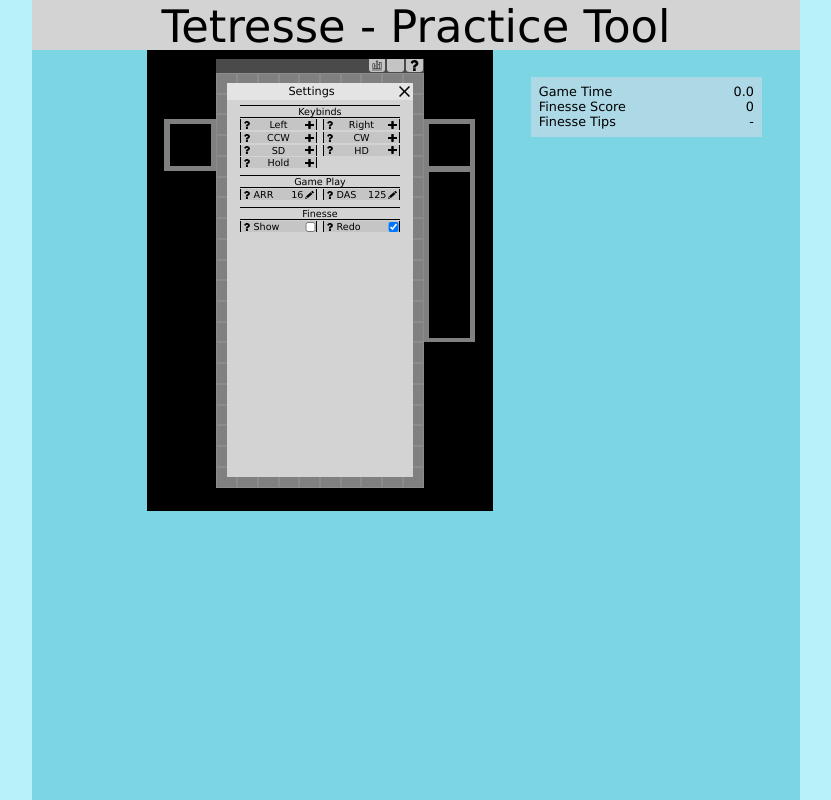
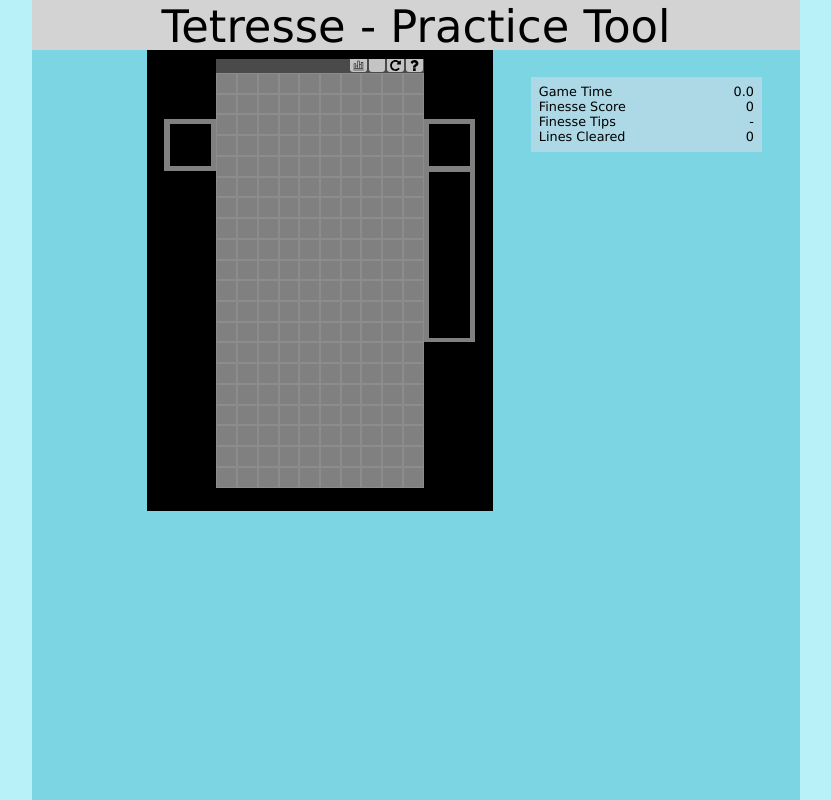
Before and after one commit to fkatleader2/tetresse, a plain HTML site: page game/basic page.html in a window 1280 px wide. Both pictures are taken after a click on the element 619 px from the left and 65 px from the top of the page. Shown: the whole page, without its empty margins (224-1055 px from the left). Drawn offline with Linux system fonts and the light colour scheme.

Commit message:
Fixed bugs, cookies
added 180 rotation, fixed bug where when you were at the top with the redo setting enabled it glitched, added reset button

```diff
--- a/game/basic page.html
+++ b/game/basic page.html
@@ -25,6 +25,10 @@
                 <tr>
                     <td>Finesse Tips</td>
                     <td style="text-align: right;"><div class="game-0-finesse-errors-p" style="display: inline;"></div></td>
+                </tr>
+                <tr>
+                    <td>Lines Cleared</td>
+                    <td style="text-align: right;"><div class="game-0-lines-cleared" style="display: inline;"></div></td>
                 </tr>
             </table>
         </div>
--- a/game/css/style.css
+++ b/game/css/style.css
@@ -271,6 +271,10 @@ div .shadow {
     content:url(../imgs/stats.svg);
 }
 
+.tetresse-refresh {
+    content:url(../imgs/refresh.svg);
+}
+
 .tetresse-menu {
     position: absolute;
     width: 90%;
--- a/game/scripts/game.js
+++ b/game/scripts/game.js
@@ -37,7 +37,9 @@ function setup() {
 
     for (var i = 0; i < gameArr.length; i++) {
         var element = gameArr[i];
-        var settings = {};
+
+        var settings = getCookie("settings");
+        settings = settings.length == 0 ? {} : JSON.parse(settings);
 
         if (element.innerHTML.length != 0) {
             var str = element.innerHTML;
@@ -65,9 +67,37 @@ function setup() {
         ele1 = addChild(element, "game-" + games.length, "div");
         ele1.classList.add("loaded-game");
 
+        settings.playable = true; // jank!
+
         var a = new Game([ele1, settings]); // idk why but if I remove the variable a this doesn't work :'(
         games.push(a);
     }
+}
+
+function setCookie(name, value, exp) {
+    value = escape(value);
+    var d = new Date();
+    d.setTime(d.getTime() + (exp*24*60*60*1000));
+    var expires = "expires="+ d.toUTCString();
+    document.cookie = name + "=" + value + ";" + expires + ";path=/";
+}
+
+function getCookie(name) {
+    name += "=";
+    var decodedCookie = decodeURIComponent(document.cookie);
+    var ca = decodedCookie.split(';');
+    for(var i = 0; i <ca.length; i++) {
+        var c = ca[i];
+        while (c.charAt(0) == ' ') {
+            c = c.substring(1);
+        }
+        if (c.indexOf(name) == 0) {
+            var rtnstr = c.substring(name.length, c.length);
+            return unescape(rtnstr);
+        }
+    }
+    console.log("Couldn't get cookie");
+    return "";
 }
 
 // TODO add these as static functions to game class
@@ -120,6 +150,7 @@ class Game {
                     settings[labels[i]] = changedSettings[labels[i]];
             }
         }
+        setCookie("settings", JSON.stringify(this.settings), 1000);
 
         // generate board
         this.board = {
@@ -145,6 +176,10 @@ class Game {
                 }
             }
         }
+
+        // add credits
+        var tempCredits = addChild(this.boardCover.parentNode.parentNode, "credits", "div");
+        tempCredits.innerHTML = "<!-- Images: Icons made by Dave Gandy, Freepik,  from www.flaticon.com -->";
 
         // add rest of elements
         var holdContainer = addChild(this.element, "hold", "div")
@@ -332,7 +367,7 @@ class Game {
             v = addChild(keybinds, keybinds.id + "-heading", "div");
             v.classList.add(this.name + "-menu-break");
             v.innerHTML = "Keybinds";
-            arr = ["Left", "Right", "CCW", "CW", "SD", "HD", "Hold"];
+            arr = ["Left", "Right", "CCW", "CW", "SD", "HD", "Hold", "180"];
             for (var i = 0; i < arr.length; i++) {
                 var g, e;
                 if (i % 2 == 0) {
@@ -421,8 +456,10 @@ class Game {
                     var val = parseInt(eles[3].value);
                     if (eles[4].id.indexOf("-arr") != -1) {
                         board.settings.arr = val
+                        setCookie("settings", JSON.stringify(board.settings), 1000);
                     } else {
                         board.settings.das = val;
+                        setCookie("settings", JSON.stringify(board.settings), 1000);
                     }
                     eles[4].innerHTML = val;
                     eles[4].style.display = "inline-block";
@@ -462,10 +499,13 @@ class Game {
                 v.checked = this.settings[arr[i][0]];
                 addEvent(v, "change", function(e) {
                     var board = games[Game.getGameNumber(e.target.id)];
-                    if (e.target.id.indexOf("-show-") != -1)
+                    if (e.target.id.indexOf("-show-") != -1) {
                         board.settings.showFinesseErrors = e.target.checked;
-                    else
+                        setCookie("settings", JSON.stringify(board.settings), 1000);
+                    } else {
                         board.settings.redoFinesseErrors = e.target.checked;
+                        setCookie("settings", JSON.stringify(board.settings), 1000); // TODO remove these inline cookie updates
+                    }
                 });
             }
 
@@ -696,6 +736,11 @@ class Game {
             v.onclick = function(e) {
                 games[Game.getGameNumber(e.target.id)].showMenu("question");
             };
+            v = addChild(options, options.id + "-refresh", "div");
+            v.classList.add(this.name + "-refresh", this.name + "-ar", this.name + "-option");
+            v.onclick = function(e) {
+                games[Game.getGameNumber(e.target.id)].resetGame();
+            };
             v = addChild(options, options.id + "-settings", "div");
             v.classList.add(this.name + "-setting", this.name + "-ar", this.name + "-option");
             v.onclick = function(e) {
@@ -895,6 +940,9 @@ class Game {
                 } else if (b.settings.keyCodes[e.keyCode] == "ccw") {
                     b.piece.addKeyPressed("ccw");
                     b.addMove(function() {b.piece.rotate(-1)});
+                } else if (b.settings.keyCodes[e.keyCode] == "180") {
+                    b.piece.addKeyPressed("180");
+                    b.addMove(function() {b.piece.rotate(1);b.piece.rotate(1)});
                 } else if (b.settings.keyCodes[e.keyCode] == "hd") {
                     b.piece.addKeyPressed("hd");
                     while(b.piece.canDrop()) {
@@ -1059,6 +1107,7 @@ class Game {
             // while(this.listeners.length != 0) {
             //     document.removeEventListener("keydown", this.listeners.splice(0,1)[0]);
             // }
+
             this.gameOver = false;
             this.resetGame();
             this.playPiece();
@@ -1081,6 +1130,7 @@ class Game {
                 }
             }
         }
+        this.stats.reset();
     }
 
     /**
@@ -1496,6 +1546,7 @@ class Game {
             redoFinesseErrors: true,
             addKeyCode: function(key, number) {
                 this.keyCodes[number] = key;
+                setCookie("settings", JSON.stringify(this), 1000);
             },
 
             labels: [
@@ -2152,7 +2203,7 @@ class Piece {
         var arr = this.getShadowElements();
         for (var i = 0; i < arr.length; i++) {
             var e = this.board.board.tiles[arr[i][0]][arr[i][1]].element;
-            if (e.classList.length != 0) {
+            if (e != null && e.classList.length != 0) {
                 e.classList.remove("shadow");
             }
         }
```
Also changed, not shown: game/imgs/refresh.svg (added).
